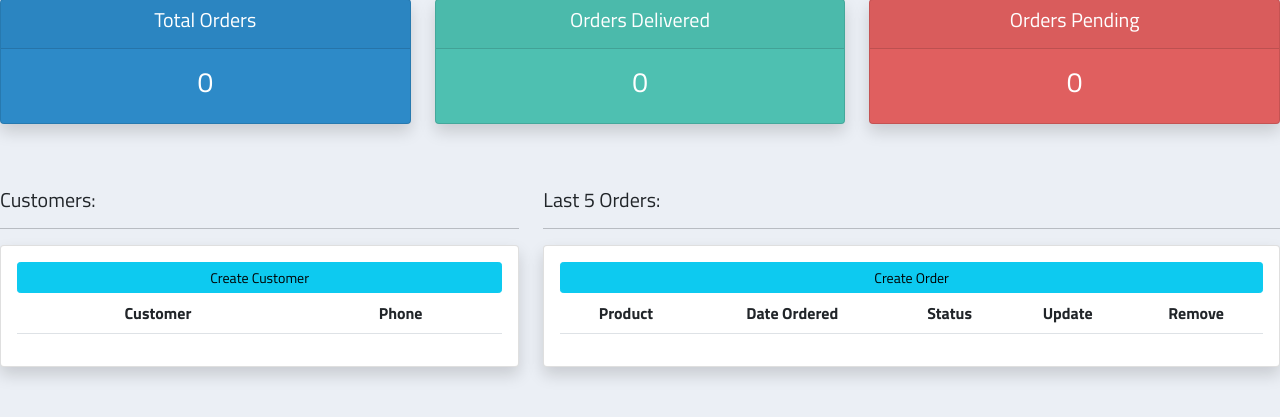
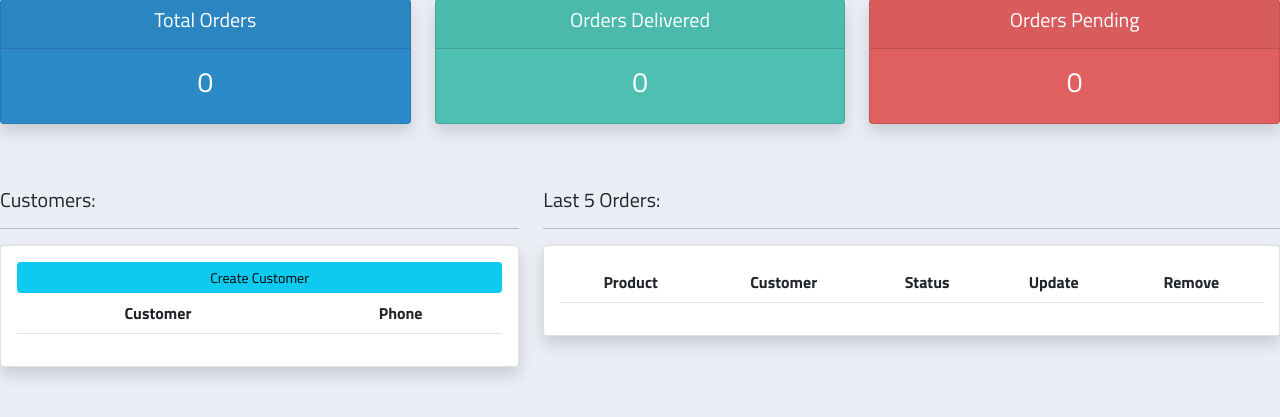
Before and after one commit to sbtah/Django-eStore-Idea, a Django app: page /dashboard/ in a window 1280 px wide. Shown: the part 105-522 px from the top of the page. Run offline with Django 3.2, Linux system fonts and the light colour scheme; data that the repository does not hold is empty.

Commit message:
Added formset factory funcionality for mass creation of orders from customer model.

```diff
--- a/core/templates/core/dashboard.html
+++ b/core/templates/core/dashboard.html
@@ -26,12 +26,12 @@
         <h5>Last 5 Orders:</h5>
         <hr>
         <div class="card card-body text-center shadow">
-            <a class="btn btn-info btn-sm btn-block" href="{% url 'orders:order-create' %}">Create Order</a>
+            <!-- <a class="btn btn-info btn-sm btn-block" href="{% url 'orders:order-create' %}">Create Order</a> -->
             <table class="table table-hover text-center align-middle">
                 <thead>
                     <tr>
                         <th scope="col">Product</th>
-                        <th scope="col">Date Ordered</th>
+                        <th scope="col">Customer</th>
                         <th scope="col">Status</th>
                         <th scope="col">Update</th>
                         <th scope="col">Remove</th>
@@ -42,7 +42,7 @@
                     <tr>
                         <th><a class="my-main-text" href="{{ order.get_absolute_url }}">{{ order.product.name }}</a>
                         </th>
-                        <th class="my-main-text">{{ order.date_created }}</th>
+                        <th class="my-main-text">{{ order.customer.full_name}}</th>
                         {% if order.status == 'PENDING'%}
                         <th><span class="mystatus-pending"><strong>{{ order.status }}</strong></span></th>
                         {% elif order.status == 'READY' %}
--- a/core/views.py
+++ b/core/views.py
@@ -17,7 +17,7 @@ def home_page(request):
 
 def dashboard(request):
 
-    orders = Order.objects.all()
+    orders = Order.objects.all().order_by('-created')
     customers = Customer.objects.all()
     total_customers = customers.count()
     total_orders = orders.count()
--- a/customers/templates/customers/customer_detail.html
+++ b/customers/templates/customers/customer_detail.html
@@ -8,6 +8,8 @@
             <h5>Customer:</h5>
             <p><strong>{{ customer.full_name }}</strong></p>
             <hr>
+            <a class="btn btn-outline-primary  btn-sm btn-block mt-2"
+                href="{% url 'orders:order-create-customer' customer.pk %}">Place Order</a>
             <a class="btn btn-info  btn-sm btn-block mt-2"
                 href="{% url 'customers:customer-update' customer.pk %}">Update Customer</a>
             <a class="btn btn-danger  btn-sm btn-block mt-2"
--- a/orders/urls.py
+++ b/orders/urls.py
@@ -1,12 +1,14 @@
 from django.urls import path
-from .views import order_create, order_detail, order_list, order_update, order_delete
+from .views import order_create, order_create_customer, order_detail, order_list, order_update, order_delete, order_create_customer
 
 app_name = 'orders'
 
 urlpatterns = [
     path('', order_list, name='order-list'),
     path('<int:pk>/', order_detail, name='order-detail'),
+
     path('create/', order_create, name='order-create'),
+    path('create/<int:pk>', order_create_customer, name='order-create-customer'),
     path('update/<int:pk>', order_update, name='order-update'),
     path('delete/<int:pk>', order_delete, name='order-delete'),
 
--- a/templates/navbar.html
+++ b/templates/navbar.html
@@ -26,7 +26,7 @@
                     </a>
                     <ul class="dropdown-menu" aria-labelledby="navbarDropdownMenuLink">
                         <li><a class="dropdown-item" href="{% url 'orders:order-list' %}">Orders</a></li>
-                        <li><a class="dropdown-item" href="#">Add Order</a></li>
+                        <li><a class="dropdown-item" href="{% url 'orders:order-create' %}">Add Order</a></li>
                         <li><a class="dropdown-item" href="#">Something else here</a></li>
                     </ul>
                 </li>
```
Also changed, not shown: orders/templates/orders/order_formset.html (added, +12 -0 lines), orders/views.py (+33 -0 lines).
